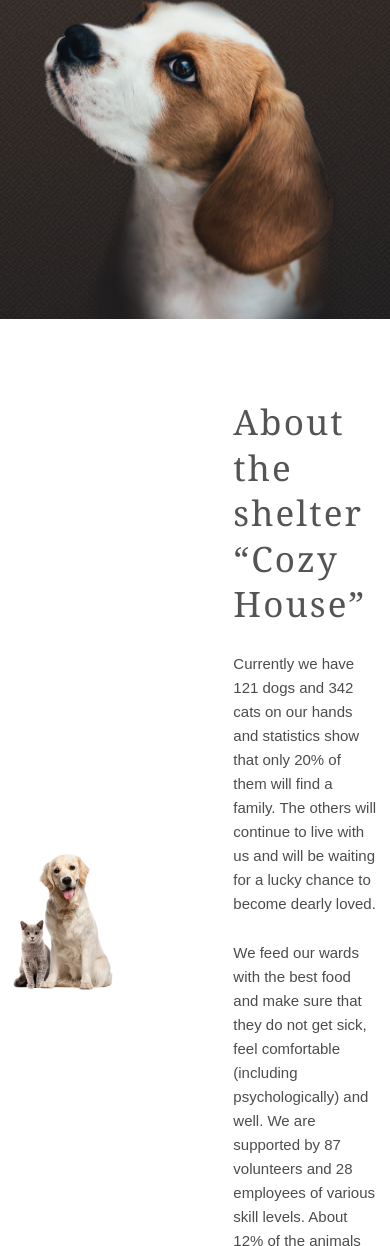
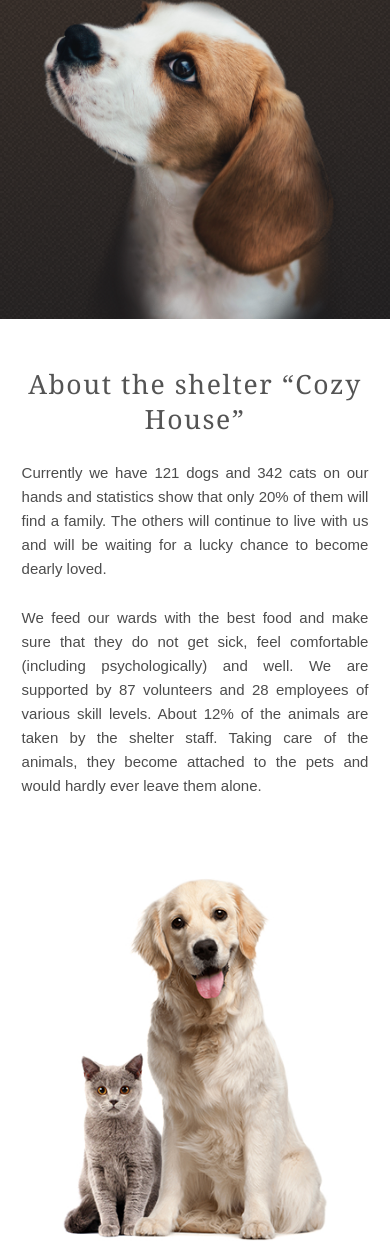
Before and after one commit to shums89/shelter, a website built with webpack: page shelter/src/index.html in a window 390 px wide. Shown: the part 557-1803 px from the top of the page. Built offline with nearby package versions, Linux system fonts and the light colour scheme; files whose address does not match are found by name.

Commit message:
feat: add responsive for about

```diff
--- a/shelter/src/index.html
+++ b/shelter/src/index.html
@@ -10,7 +10,7 @@
     <main class="page">
       <h1 class="visually-hidden">Cozy House. Shelter for pets in Boston</h1>
       <section class="page__promo promo">
-        <div class="promo__container">
+        <div class="promo__container promo__container_narrow">
           <div class="promo__content">
             <h2 class="promo__title">Not only people need a house</h2>
             <p class="promo__text">We offer to give a chance to a little and nice puppy with an extremely wide and open heart. He or she will love you more than anybody else in the world, you will see!</p>
--- a/shelter/src/scss/common.scss
+++ b/shelter/src/scss/common.scss
@@ -14,7 +14,9 @@
   font-weight: 400;
   line-height: 130%;
   letter-spacing: 0.06em;
-  transition: all 0.3s ease 0s;
+  transition:
+    background-color 0.3s ease 0s,
+    border 0.3s ease 0s;
 
   @media (any-hover: hover) {
     &:hover {
@@ -43,10 +45,11 @@
 .section-title {
   font-family: $fontFamily;
   font-weight: 400;
-  font-size: rem(35);
   line-height: 130%;
   letter-spacing: 0.06em;
   color: $colorDarkL;
+
+  @include adaptiveValue('font-size', 35, 25, 768, 320, 1);
 }
 
 //====================================================================
--- a/shelter/src/scss/index.scss
+++ b/shelter/src/scss/index.scss
@@ -82,32 +82,58 @@
     display: flex;
     justify-content: center;
     align-items: center;
-    column-gap: rem(120);
+    gap: rem(80) rem(120);
+
+    @include adaptiveValue('column-gap', 120, 30, $containerWidth, 768, 1);
+
+    @media (max-width: em(768)) {
+      flex-direction: column;
+    }
   }
   // .about__content
   &__content {
+    flex: 0 1 rem(430);
     display: inline-flex;
     flex-direction: column;
     gap: rem(25);
+
+    @media (max-width: em(768)) {
+      flex-basis: auto;
+      max-width: rem(430);
+    }
   }
   // .about__title
   &__title {
     max-width: rem(370);
+
+    @media (max-width: em($tabletWidth)) {
+      text-align: center;
+      align-self: center;
+    }
   }
   // .about__text
   &__text {
-    max-width: rem(430);
     font-family: $fontSecondary;
     font-weight: 400;
     font-size: rem(15);
     line-height: 160%;
     color: $colorDarkXL;
+
+    @media (max-width: em($tabletWidth)) {
+      text-align: justify;
+    }
   }
   // .about__img-wrapper
   &__img-wrapper {
     order: -1;
     display: flex;
     justify-content: center;
+
+    @include adaptiveValue('width', 300, 260, 768, 320, 1);
+
+    @media (max-width: em(768)) {
+      order: 0;
+    }
   }
   // .about__img
   &__img {
--- a/shelter/src/scss/style.scss
+++ b/shelter/src/scss/style.scss
@@ -125,9 +125,16 @@ body {
       // padding: 0 rem(math.div($containerPadding, 2));
 
       @include adaptiveValue('padding-left', math.div($containerPadding, 2), 30, $containerWidth, 768, 2);
-      @include adaptiveValue('padding-left', 30, 10, 768, 320);
+      @include adaptiveValue('padding-left', 30, 20, 768, 320);
 
       @include adaptiveValue('padding-right', math.div($containerPadding, 2), 30, $containerWidth, 768, 2);
+      @include adaptiveValue('padding-right', 30, 20, 768, 320);
+    }
+  }
+
+  [class*='__container_narrow'] {
+    @if ($containerPadding>0) {
+      @include adaptiveValue('padding-left', 30, 10, 768, 320);
       @include adaptiveValue('padding-right', 30, 10, 768, 320);
     }
   }
@@ -185,6 +192,9 @@ body {
   &__pets,
   &__help,
   &__donation {
-    padding: rem(80) 0 rem(100);
+    padding: 0;
+
+    @include adaptiveValue('padding-top', 80, 42, 768, 320, 1);
+    @include adaptiveValue('padding-bottom', 100, 42, 768, 320, 1);
   }
 }
```
